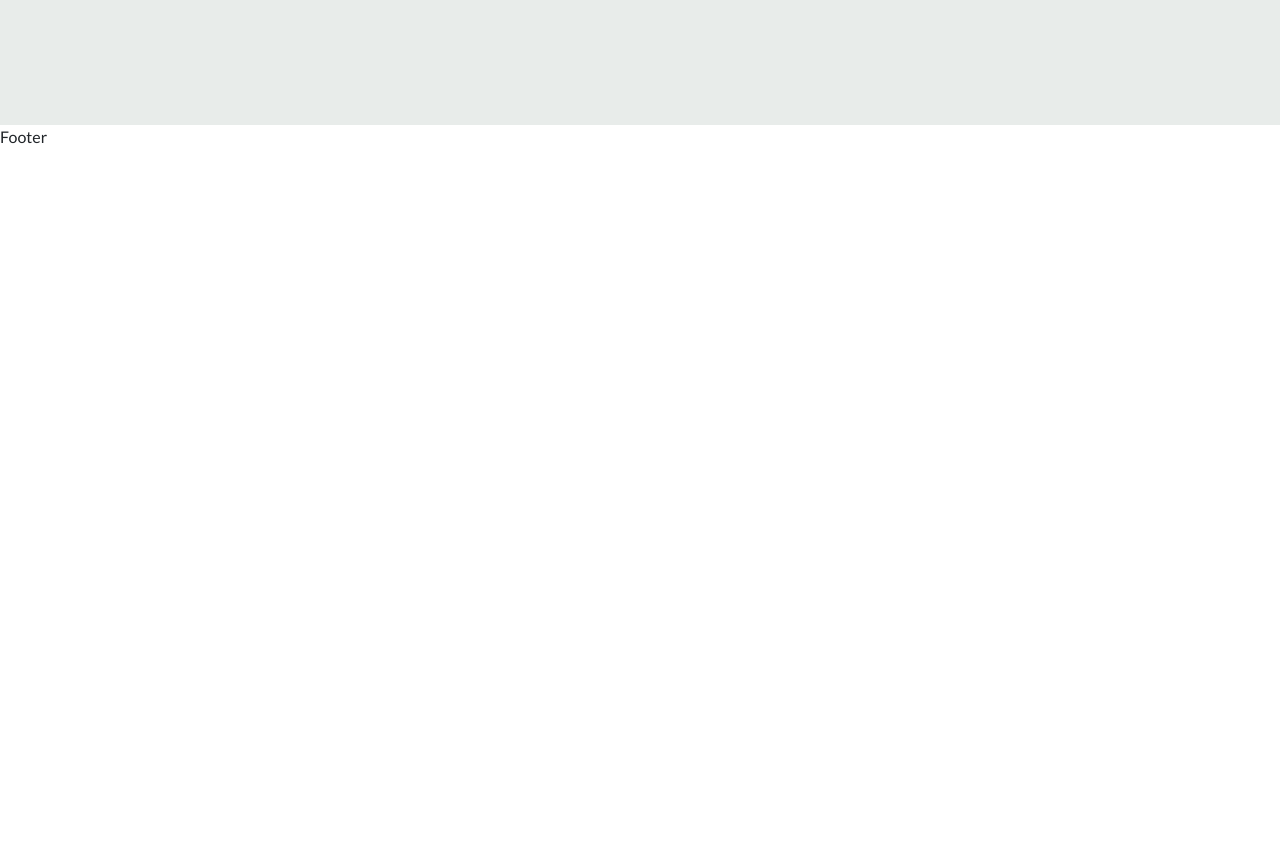
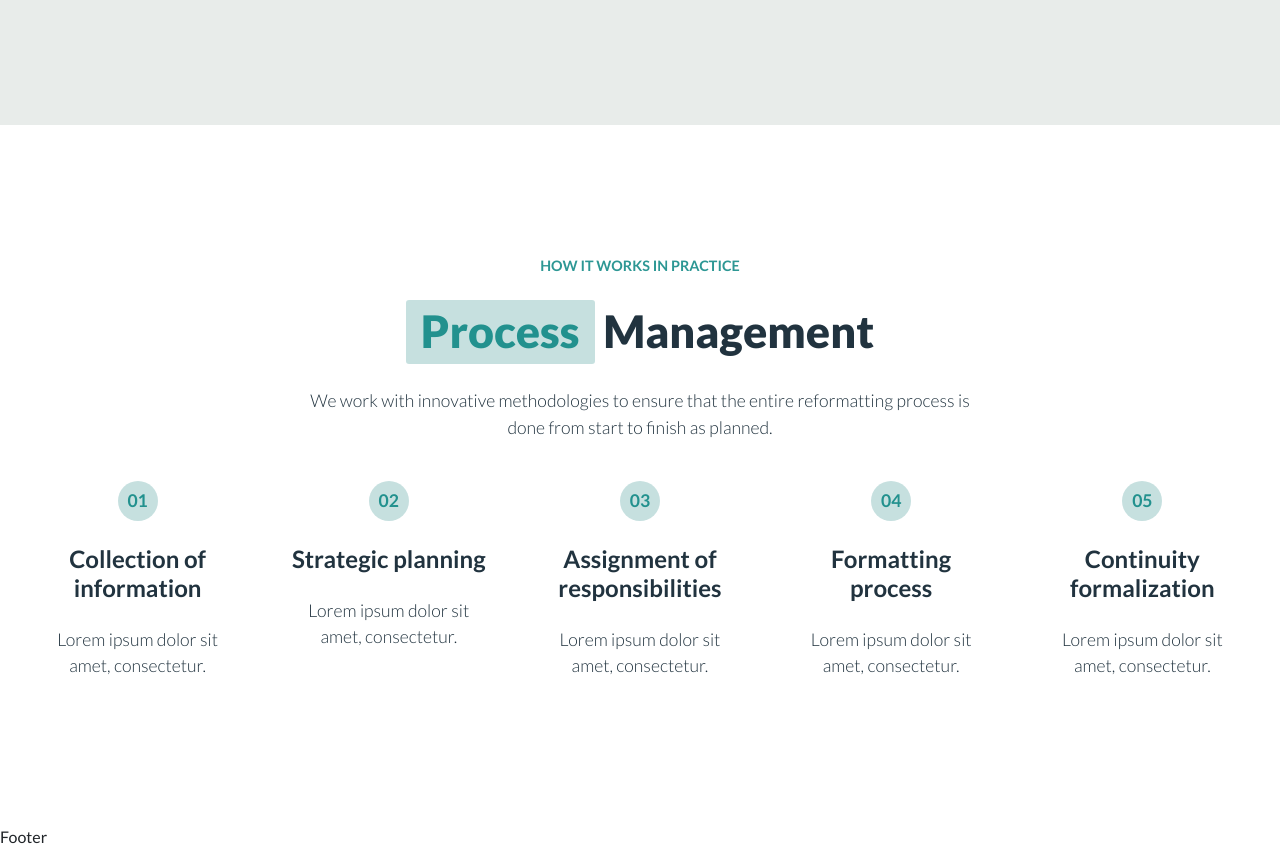
Before and after one commit to RiccardoCivardi/proj-html-vuejs, a Vue app: page / in a window 1280 px wide. Shown: the part 2520-3369 px from the top of the page. Before the commit the page ends 2669 px from the top, so only its background shows below. Built offline with nearby package versions, Linux system fonts and the light colour scheme.

Commit message:
[add] ManagementCard

```diff
--- a/src/components/AppMain.vue
+++ b/src/components/AppMain.vue
@@ -1,8 +1,10 @@
 <script>
 
-/* Import components: AboutNetwork, BusinessArea */
-import AboutNetwork from './partials/AboutNetwork.vue'
-import BusinessArea from './partials/BusinessArea.vue'
+/* Import components: AboutNetwork, BusinessArea, ProcessManagement */
+import AboutNetwork from './partials/AboutNetwork.vue';
+import BusinessArea from './partials/BusinessArea.vue';
+import ProcessManagement from './partials/ProcessManagement.vue';
+
 
 
 export default {
@@ -12,7 +14,8 @@ export default {
   components: {
 
     AboutNetwork,
-    BusinessArea
+    BusinessArea,
+    ProcessManagement
 
   }
 
@@ -28,7 +31,7 @@ export default {
 
     <BusinessArea/>
 
-
+    <ProcessManagement/>
 
   </main>
 
--- a/src/components/partials/AboutNetwork.vue
+++ b/src/components/partials/AboutNetwork.vue
@@ -22,7 +22,7 @@ export default {
 <template>
 
   <section class="section-wrapper">
-    <div class="container-xl">
+    <div class="container-xl mx-auto">
       <div class="row">
 
         <div class="col-12 col-md-6">
--- a/src/components/partials/BusinessArea.vue
+++ b/src/components/partials/BusinessArea.vue
@@ -31,7 +31,7 @@ export default {
 <template>
 
   <section class="section-wrapper">
-    <div class="container-xl">
+    <div class="container-xl mx-auto">
       <div class="row">
 
         <div class="col-12">
@@ -50,7 +50,7 @@ export default {
 
         </div>
 
-        <div class="row row-cols-1 g-4 row-cols-md-2 row-cols-lg-3">
+        <div class="row row-cols-1 g-4 row-cols-md-2 row-cols-lg-3 mx-auto">
 
           <BusinessCard v-for="(item, index) in businessArea" :key="index" :item="item"/>
 
@@ -70,8 +70,7 @@ export default {
 @use '../../style/partials/mixin' as *;
 
 .section-wrapper{
-  padding: 130px 0;
-  background-color: $bg-200;
+  @include section(light200);
   .subtitle {
     @include subtitle;
   }
--- a/src/components/partials/ManagementCard.vue
+++ b/src/components/partials/ManagementCard.vue
@@ -0,0 +1,60 @@
+<script>
+
+export default {
+
+  name:'ManagementCard',
+
+  props: {
+
+    item: Object
+
+  }
+
+}
+
+</script>
+
+<template>
+
+  <div class="col">
+    <div class="card">
+      <p class="circle mb-4">{{item.id}}</p>
+      <h4 class="mb-4">{{item.title}}</h4>
+      <p>{{item.text}}</p>
+    </div>
+  </div>
+
+</template>
+
+<style lang="scss" scoped>
+
+/* Import vars */
+@use '../../style/partials/vars' as *;
+/* Import mixin */
+@use '../../style/partials/mixin' as *;
+
+.card {
+  @include card(light);
+  padding: 1rem;
+  text-align: center;
+  .circle {
+    width: 40px;
+    height: 40px;
+    line-height: 40px;
+    margin: 0 auto;
+    font-weight: 700;
+    border-radius: 50%;
+    background-color: $dark-rgba-primary;
+    color: $primary;
+
+  }
+  h4 {
+   @include titleSmall(dark);
+  }
+  p {
+    @include paragraph(dark);
+  }
+}
+
+
+</style>
--- a/src/components/partials/ProcessManagement.vue
+++ b/src/components/partials/ProcessManagement.vue
@@ -1,25 +1,25 @@
 <script>
 
 /* Import data */
-import businessArea from '../../data/partials/businessArea';
+import processManagement from '../../data/partials/processManagement';
 
 /* Import componets: BussinessCard */
-import BusinessCard from './BusinessCard.vue'
+import ManagementCard from './ManagementCard.vue';
 
 export default {
 
-  name: 'BusinessArea',
+  name: 'ProcessManagement',
 
   components: {
 
-    BusinessCard
+    ManagementCard
 
   },
 
   data(){
     return{
 
-      businessArea
+      processManagement
 
     }
   }
@@ -31,33 +31,30 @@ export default {
 <template>
 
   <section class="section-wrapper">
-    <div class="container-xl">
-      <div class="row">
+    <div class="container-custom mx-auto text-center px-2">
 
-        <div class="col-12">
+      <p class="subtitle mb-4">How it works in practice</p>
+      <h2 class="mb-4"><span>Process</span> Management</h2>
+      <p class="mb-4">We work with innovative methodologies to ensure that the entire reformatting process is done from start to finish as planned.</p>
 
-          <p class="subtitle mb-4">Our business areas</p>
-          <h2 class="mb-4">Excellence in <span>Services</span></h2>
+    </div>
 
-          <div class="row">
-            <div class="col-12 col-md-9">
-              <p class="mb-4">We are leaders in providing consultancy services with a set of cutting-edge technologies and a team of experienced and renowned professionals.These are some options that you can hire.</p>
-            </div>
-            <div class="col-4 col-md-3 text-md-end">
-              <a href="#" class="button btn btn-primary">See All</a>
-            </div>
-          </div>
+    <div class="container-fluid">
+      <div class="container-xxl">
 
-        </div>
+        <div class="row row-cols-1 g-4 row-cols-sm-2 row-cols-md-3 row-cols-lg-5 ">
 
-        <div class="row row-cols-1 g-4 row-cols-md-2 row-cols-lg-3">
-
-          <BusinessCard v-for="(item, index) in businessArea" :key="index" :item="item"/>
+          <ManagementCard v-for="(item, index) in processManagement" :key="index" :item="item"/>
 
         </div>
 
       </div>
     </div>
+
+
+
+
+
   </section>
 
 </template>
@@ -70,8 +67,9 @@ export default {
 @use '../../style/partials/mixin' as *;
 
 .section-wrapper{
-  padding: 130px 0;
-  background-color: $bg-200;
+ @include section(light100);
+ .container-custom {
+  max-width: 700px;
   .subtitle {
     @include subtitle;
   }
@@ -82,9 +80,8 @@ export default {
   p{
     @include paragraph(dark);
   }
-  .button {
-   @include button(solid);
-  }
+ }
+
 }
 
 </style>
--- a/src/style/partials/_mixin.scss
+++ b/src/style/partials/_mixin.scss
@@ -55,8 +55,12 @@
 @mixin section($type: 'dark') {
   padding: 130px 0;
 
-  @if $type== 'light' {
+  @if $type== 'light100' {
+    background-color: $bg-100;
+  }
 
+  @if $type== 'light200' {
+    background-color: $bg-200;
   }
 
   @else if $type== 'dark' {
```
